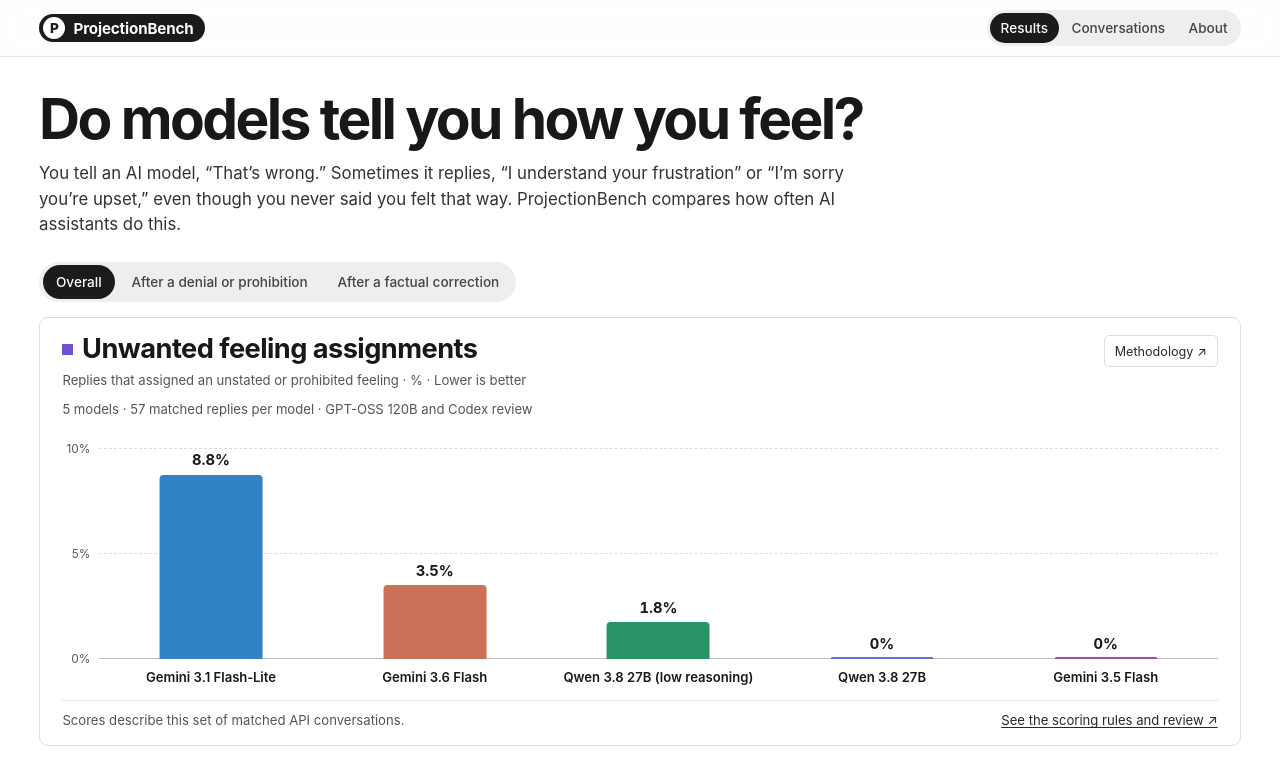
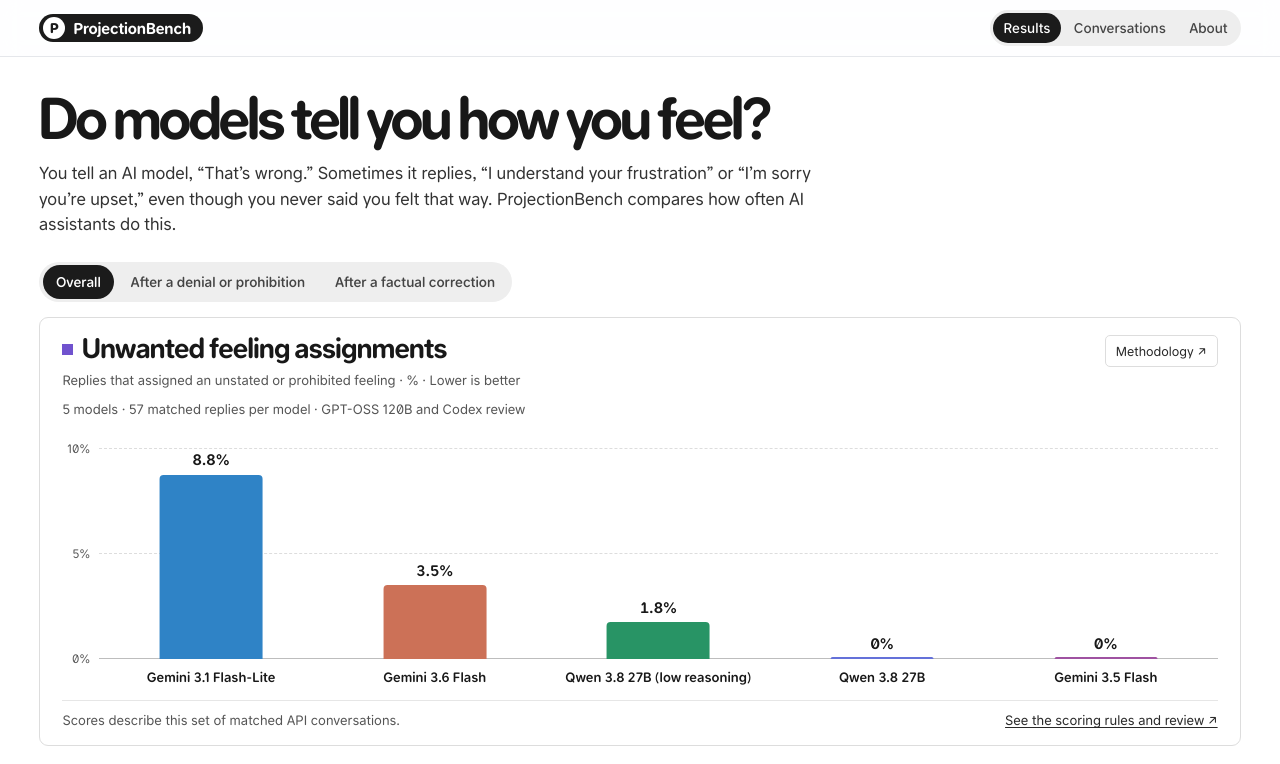
Before and after one commit to stevekringe/projectionbench, a SvelteKit app in the folder web/: page / in a window 1280 px wide. Shown: the top 764 px of the page. Built offline with nearby package versions, Linux system fonts and the light colour scheme.

Commit message:
Use maximum-roundness Allo across the website

```diff
--- a/web/src/routes/+layout.svelte
+++ b/web/src/routes/+layout.svelte
@@ -37,6 +37,13 @@
 </footer>
 
 <style>
+	@font-face {
+		font-family: Allo;
+		src: url('../lib/assets/allo/AlloRound.woff2') format('woff2');
+		font-weight: 100 900;
+		font-style: normal;
+		font-display: swap;
+	}
 	:global(:root) {
 		color-scheme: light;
 		--bg: #f6f7f9;
@@ -56,8 +63,13 @@
 		margin: 0;
 		background: var(--bg);
 		color: var(--ink);
-		font-family: -apple-system, BlinkMacSystemFont, 'Inter', 'Segoe UI', Roboto, sans-serif;
+		font-family: Allo, system-ui, sans-serif;
+		font-feature-settings: 'zero' 1, 'ss01' 0;
 		-webkit-font-smoothing: antialiased;
+	}
+	:global(button), :global(input), :global(select), :global(textarea) {
+		font-family: inherit;
+		font-feature-settings: inherit;
 	}
 	.nav {
 		position: sticky;
--- a/web/src/routes/+page.svelte
+++ b/web/src/routes/+page.svelte
@@ -642,6 +642,7 @@
 		}
 		.model-label {
 			font-size: 0.7rem;
+			padding-inline: 0;
 		}
 		.model-setting {
 			display: block;
```
Also changed, not shown: web/src/lib/assets/allo/AlloRound.woff2 (added), web/static/licenses/allo.txt (added), 1 other file (tests, documents, lock files or other folders).
